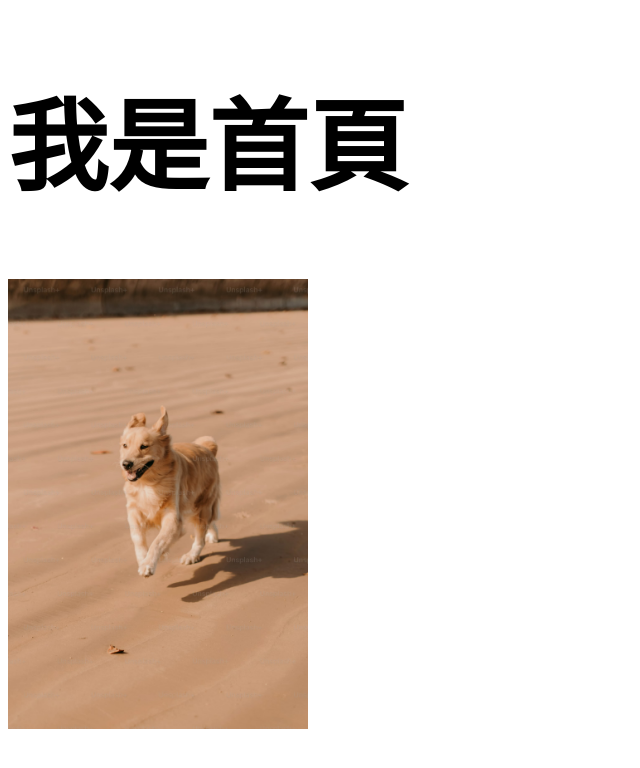
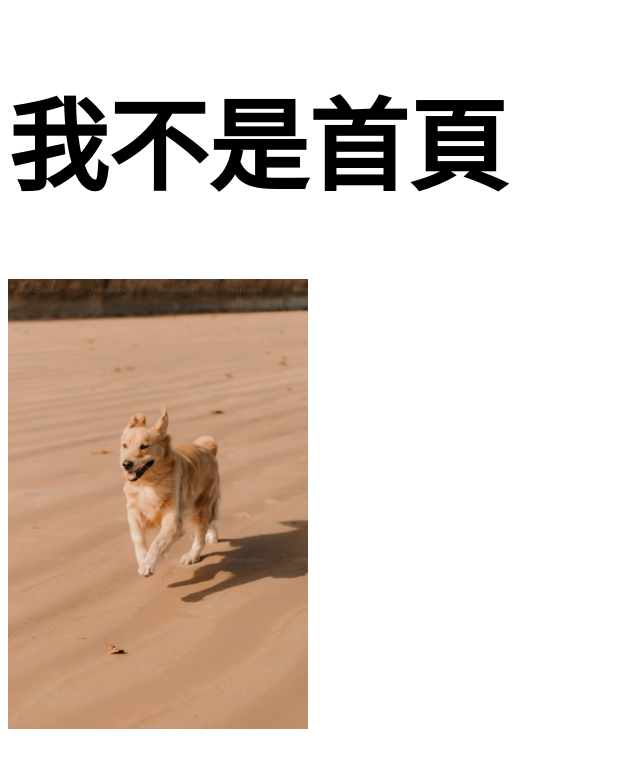
Before and after one commit to ann199560/viteWebsite2, a website built with Vite: page pages/index.html in a window 1280 px wide. Shown: the whole page, without its empty margins (0-640 px from the left). Built offline with nearby package versions, Linux system fonts and the light colour scheme.

Commit message:
更新header文字

```diff
--- a/pages/index.html
+++ b/pages/index.html
@@ -9,7 +9,7 @@
   <body>
     <%- include('./layout/header'); -%>
 
-    <h1 class="index-title">我是首頁</h1>
+    <h1 class="index-title">我不是首頁</h1>
     <img src="../assets/images/dog.jpg" style="width: 300px;" alt="cat">
 
     <%- include('./layout/footer'); -%>
```
